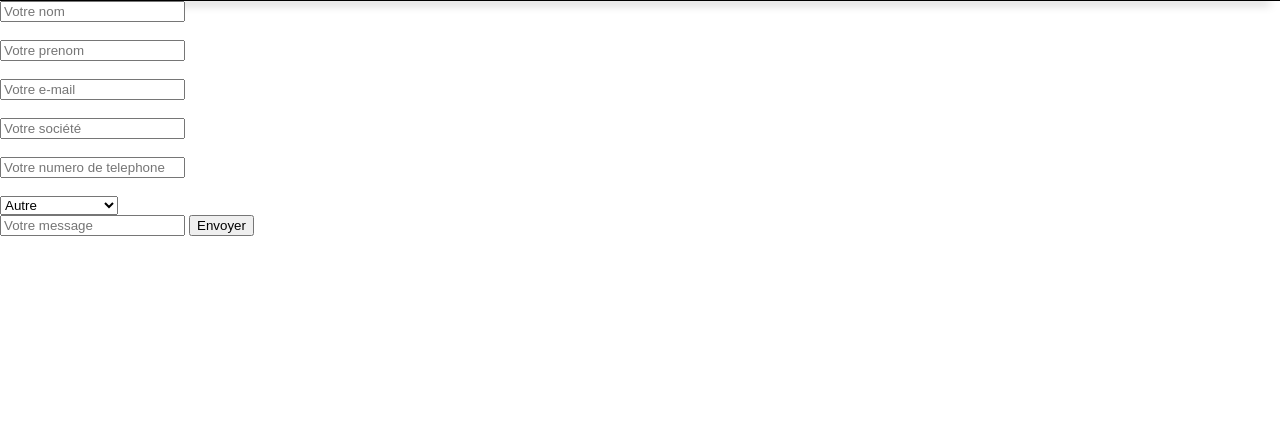
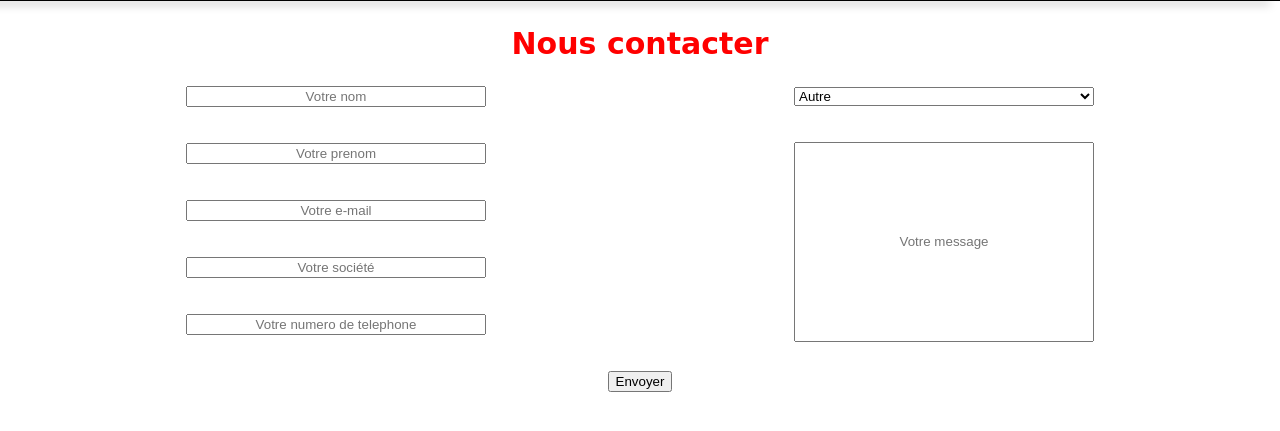
Before and after one commit to dmickael/Transversal, a PHP site: the page made by Le site/contact.php in a window 1280 px wide. Shown: the top 431 px of the page. Run offline with PHP 8.4, Linux system fonts and the light colour scheme.

Commit message:
Style pour contact.php

```diff
--- a/Le site/contact.php
+++ b/Le site/contact.php
@@ -11,7 +11,7 @@
 
 </header>
 <section>
-    <form action="gmail.php" method="post" enctype="multipart/form-data">
+    <form class="contact_form" action="gmail.php" method="post" enctype="multipart/form-data">
         <?php
         if (isset($_POST['nom'])) {
             setcookie($_POST['nom']);
@@ -35,7 +35,9 @@
             setcookie($_POST['zonetext']);
         }
         ?>
-        <div id="leftform">
+        <div class="contact">
+            <h2 class="red">Nous contacter</h2>
+            <div class="bloc_contact">
                 <input class="champ" type="text" name="nom" id="nom" placeholder="Votre nom" required="required"/>
                 <br/>
                 <br/>
@@ -51,6 +53,9 @@
                 <input class="champ" type="tel" name="phone" id="phone" placeholder="Votre numero de telephone" required="required"/>
                 <br/>
                 <br/>
+            </div>
+            <div class="bloc_contact bloc_espace"></div>
+            <div class="bloc_contact">
                 <select name="demande" id="demande">
                     <optgroup label="Objet de votre demande">
                         <option value="Autre" selected>Autre</option>
@@ -61,11 +66,12 @@
                         <option value="Anniversaires">Anniversaires</option>
                     </optgroup>
                 </select>
+                <br/>
+                <br/>
+                <input class="champ" type="text" name="zonetext" id="zonetextr" placeholder="Votre message" required="required"/>
             </div>
-        <div id="zonetext">
-            <input class="champ" type="text" name="zonetext" id="zonetextr" placeholder="Votre message" required="required"/>
-            <input type="submit" value="Envoyer" id="envoie1"/>
         </div>
+        <input class="btn_envoyer" type="submit" value="Envoyer"/>
     </form>
 </section>
 
--- a/Le site/style.css
+++ b/Le site/style.css
@@ -213,7 +213,30 @@ footer ul{
     margin-bottom: 1%;
     padding: 5px;}
 
+/* ---------------- Mickael -----------------*/
+.contact{
+    display: block;
+    text-align: center;
+}
+.contact_form{
+    text-align: center;
+}
+.contact .champ{
+    width: 300px;
+    text-align: center;
+}
+.contact #zonetextr{
+    height: 200px;
+}
 
+.contact .red{
+    color: red;
+}
+.contact .bloc_contact{
+    display: inline-grid;
+    width: 300px;
+}
+/* ---------------- Fin Mickael -----------------*/
 
 
 /*     --------------MARIE -----------------*/
```
Lines whose indentation alone changed are shown as unchanged.
